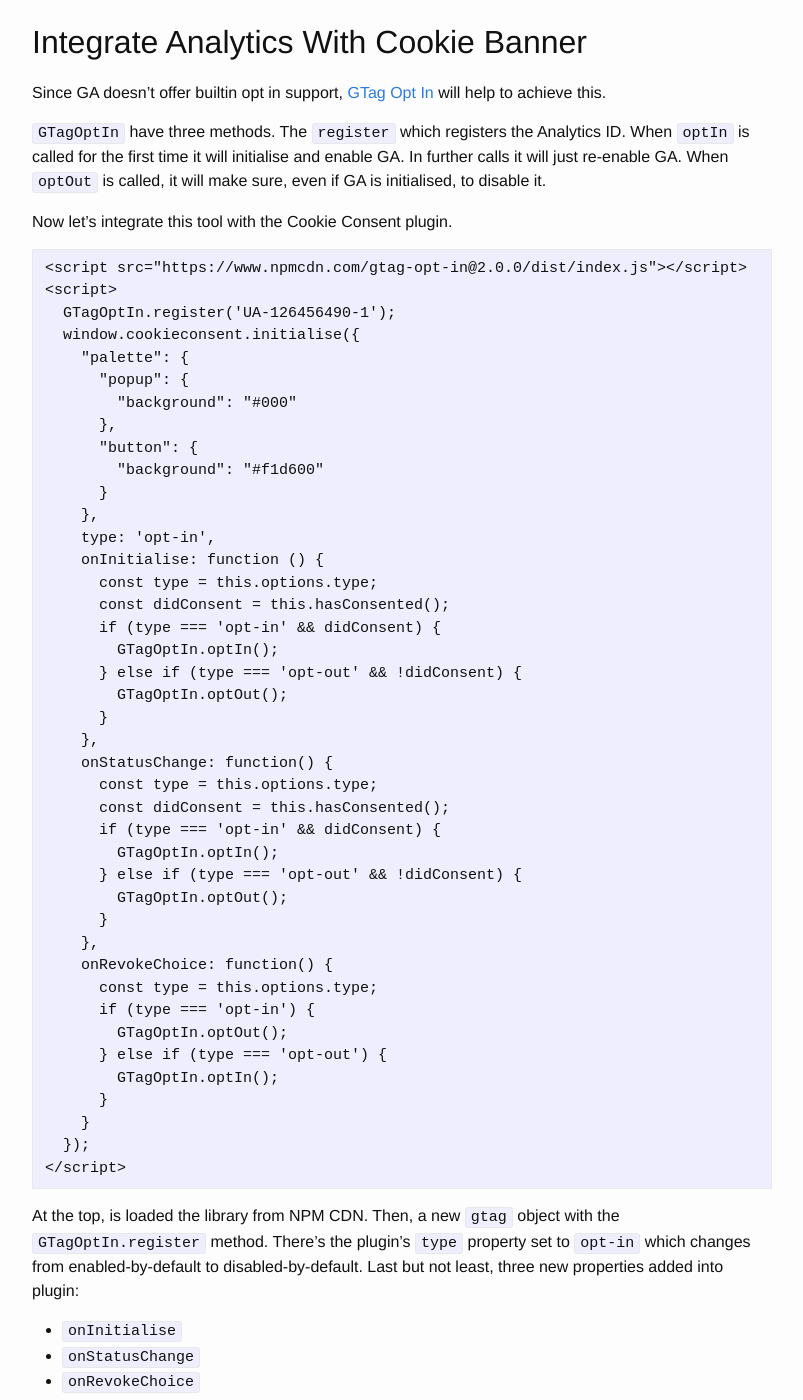
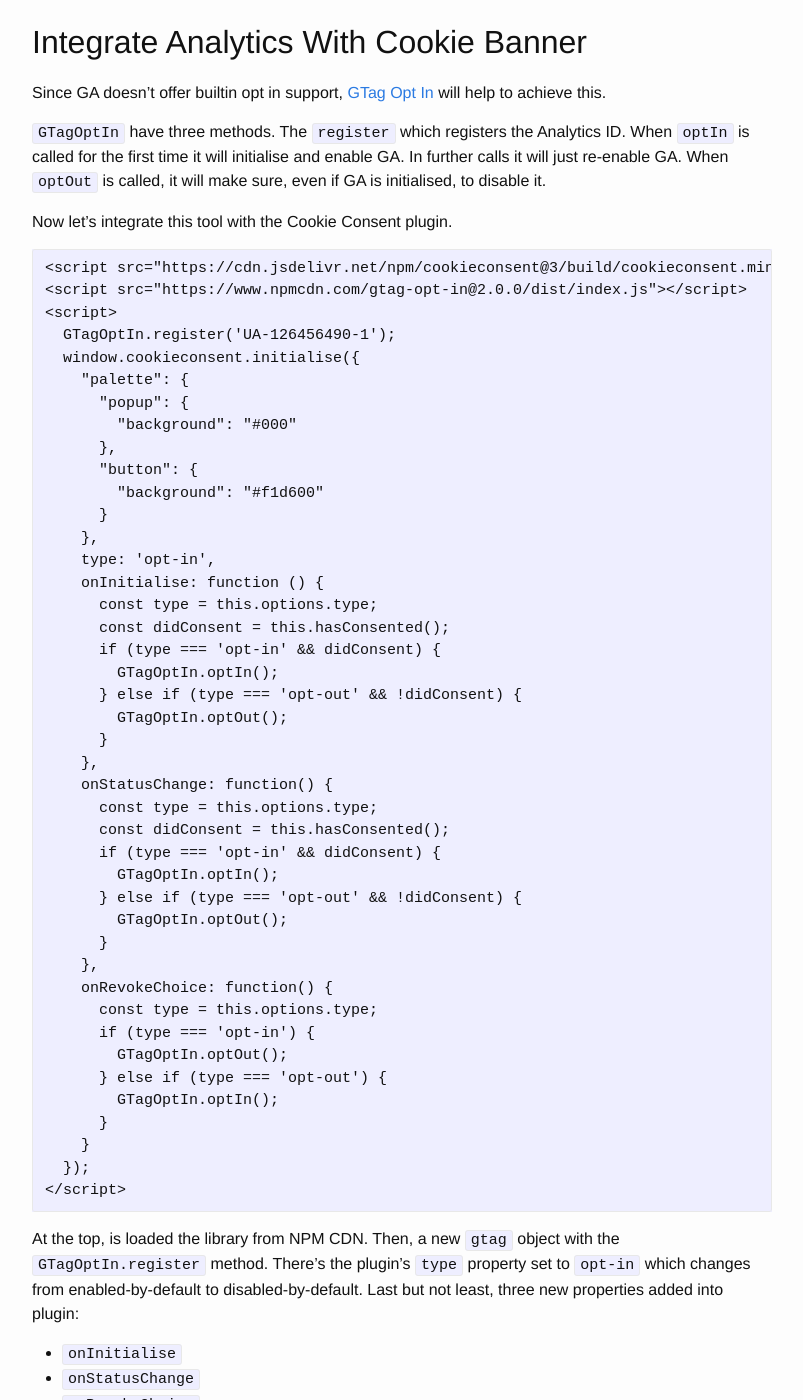
Before and after one commit to luciomartinez/luciomartinez.github.io, a Jekyll site: the page built from _posts/2020-09-09-how-to-implement-google-analytics-with-opt-in.markdown, in a window 1280 px wide and 1400 px high, scrolled down 895 px. Shown: the whole window, without its empty margins (238-1041 px from the left). Built offline with Jekyll 4.4.1, drawn with Linux system fonts in a browser that asks for light colours; comment, search, counter and statistics services are not loaded; some of the changed lines change nothing that is shown.

Commit message:
Update post

````diff
--- a/_posts/2020-09-09-how-to-implement-google-analytics-with-opt-in.markdown
+++ b/_posts/2020-09-09-how-to-implement-google-analytics-with-opt-in.markdown
@@ -46,6 +46,7 @@ When `optOut` is called, it will make sure, even if GA is initialised, to disabl
 Now let's integrate this tool with the Cookie Consent plugin.
 
 ```
+<script src="https://cdn.jsdelivr.net/npm/cookieconsent@3/build/cookieconsent.min.js" data-cfasync="false"></script>
 <script src="https://www.npmcdn.com/gtag-opt-in@2.0.0/dist/index.js"></script>
 <script>
   GTagOptIn.register('UA-126456490-1');
````
